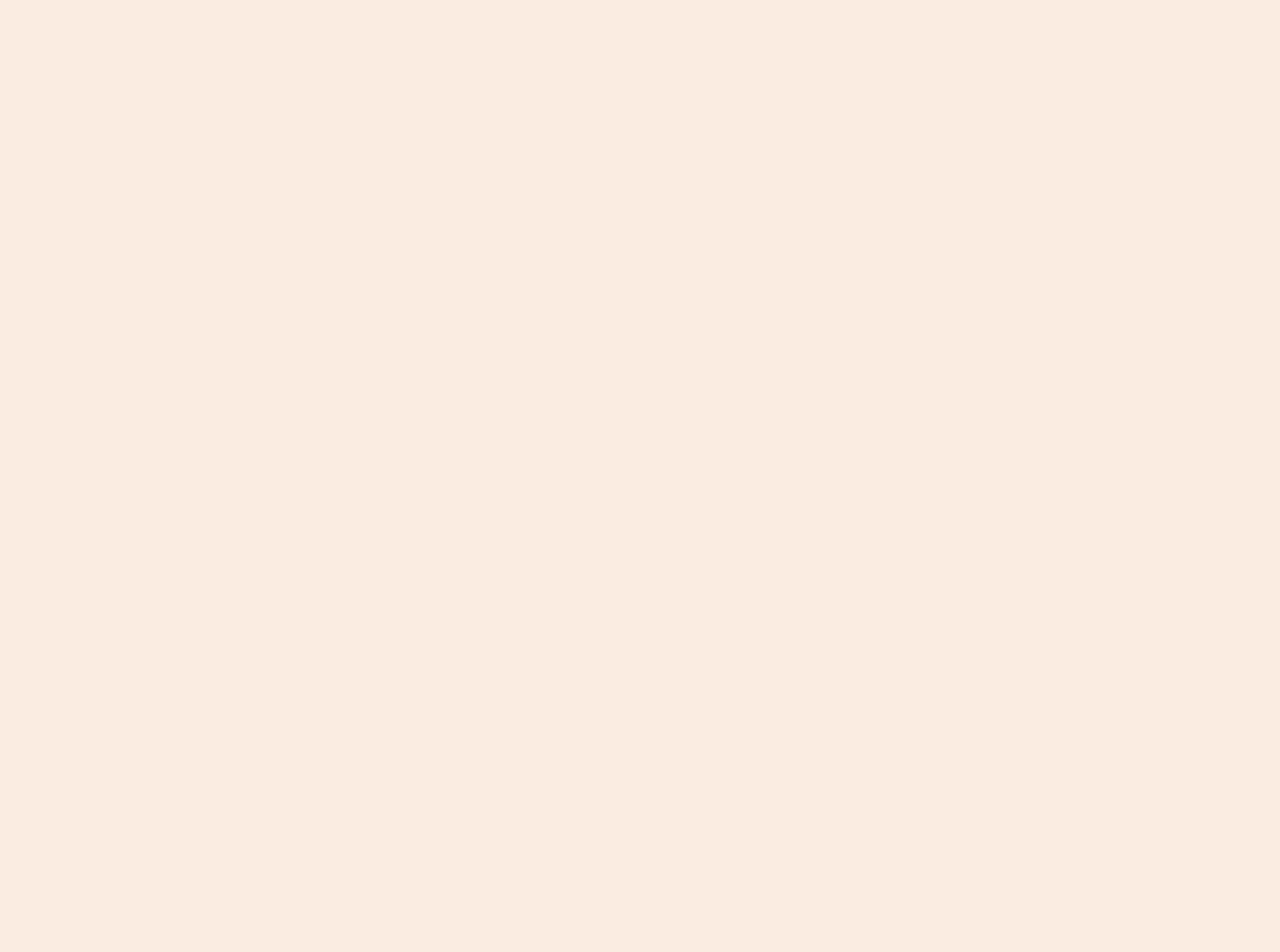
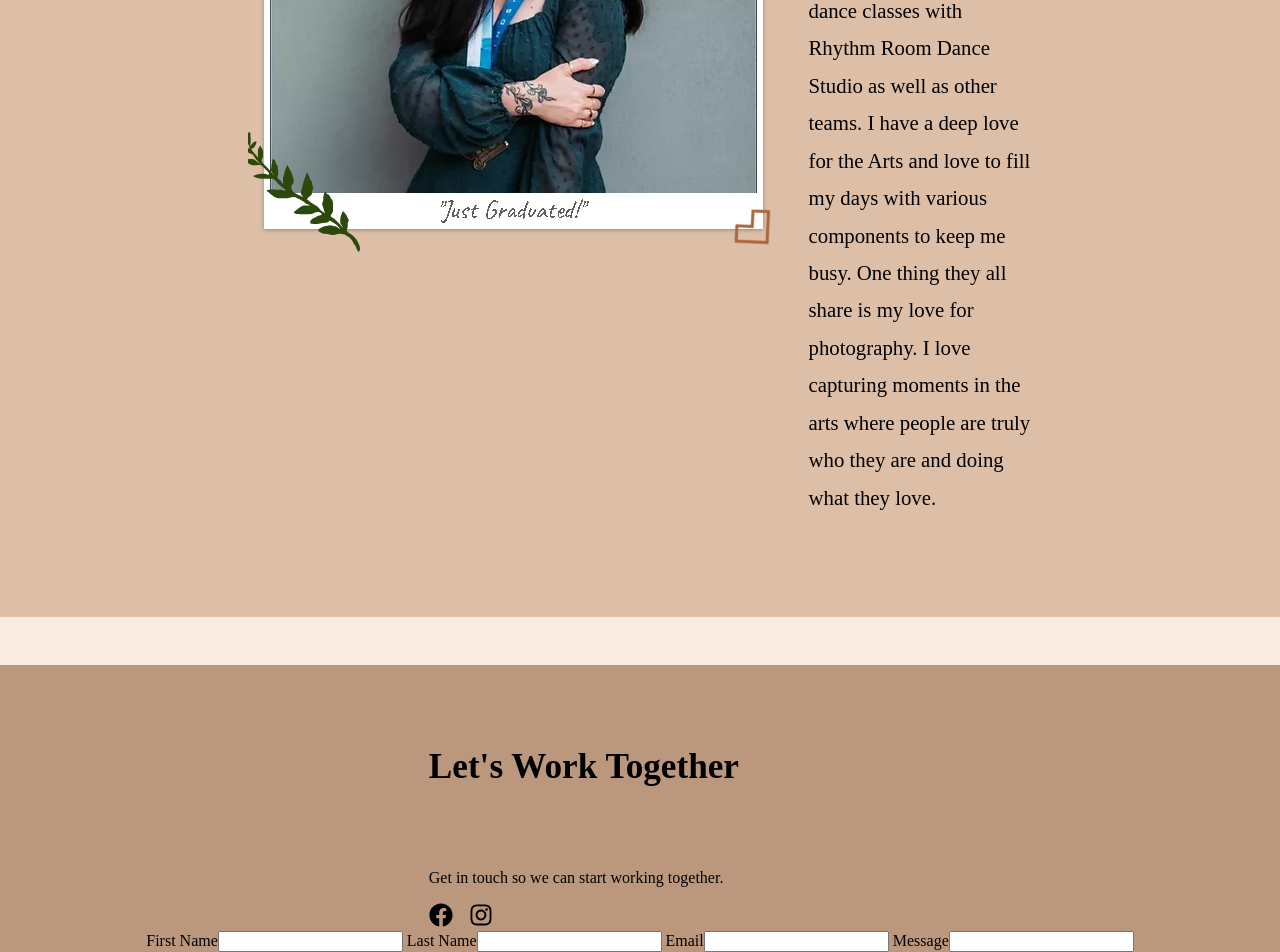
Before and after one commit to owlsCloud/Andrea-Portfolio, a React (Create React App) app: page /about in a window 1280 px wide. Shown: the part 274-1226 px from the top of the page. Before the commit the page ends 800 px from the top, so only its background shows below. Built offline with nearby package versions, Linux system fonts and the light colour scheme; the HTML template or start-up script is replaced by a standard one.

Commit message:
added about me working on contact form

```diff
--- a/src/components/Header.js
+++ b/src/components/Header.js
@@ -8,7 +8,7 @@ function Header() {
       <div>
         <ul className="nav__links">
           <li>
-            <a className="nav__links-link" href="">
+            <a className="nav__links-link" href="/">
               Portfolio
             </a>
           </li>
@@ -18,17 +18,17 @@ function Header() {
             </a>
           </li>
           <li>
-            <a className="nav__links-link" href="">
+            <a className="nav__links-link" href="/winds">
               UTRGV Winds
             </a>
           </li>
           <li>
-            <a className="nav__links-link" href="">
+            <a className="nav__links-link" href="/social">
               Social Media
             </a>
           </li>
           <li>
-            <a className="nav__links-link" href="">
+            <a className="nav__links-link" href="/contact">
               Contact
             </a>
           </li>
--- a/src/pages/About.js
+++ b/src/pages/About.js
@@ -1,8 +1,50 @@
 import React from "react";
-
+import { FaFacebook, FaInstagram } from "react-icons/fa";
+import andrea from "../assets/images/andrea.PNG";
 import "../styles/about.scss";
 function About() {
-  return <section className="about">About</section>;
+  return (
+    <section className="about">
+      <h1 className="about__title">About me</h1>
+      <div className="about__bio">
+        <img className="about__bio-img" src={andrea} alt="Andrea" />
+
+        <p className="about__bio-summary">
+          Hi! My name is Andrea Davila, and I am a Communications Graduate
+          student at the University of Texas Rio Grande Valley and currently run
+          social media for numerous programs such as The UTRGV Drumline, UTRGV
+          Winds, and more.
+          <br /> &#09; While I am away from the marching world, you can find me
+          giving and participating in Latin dance classes with Rhythm Room Dance
+          Studio as well as other teams. I have a deep love for the Arts and
+          love to fill my days with various components to keep me busy. One
+          thing they all share is my love for photography. I love capturing
+          moments in the arts where people are truly who they are and doing what
+          they love.
+        </p>
+      </div>
+      <div className="about__contact">
+        <div className="about__contact-heading">
+          <h6>Let's Work Together</h6>
+          <p>Get in touch so we can start working together.</p>
+          <FaFacebook size="1.5em" style={{ marginRight: "1em" }} />
+          <FaInstagram size="1.5em" />
+        </div>
+        <div className="about__contact-form">
+          <form action="">
+            <label> First Name</label>
+            <input type="text" />
+            <label> Last Name</label>
+            <input type="text" />
+            <label> Email</label>
+            <input type="text" />
+            <label> Message</label>
+            <input type="text" />
+          </form>
+        </div>
+      </div>
+    </section>
+  );
 }
 
 export default About;
--- a/src/styles/about.scss
+++ b/src/styles/about.scss
@@ -1,3 +1,44 @@
 .about {
   height: 100vh;
+  display: flex;
+  justify-content: center;
+  align-items: center;
+  flex-direction: column;
+  &__title {
+    color: #645e5a;
+  }
+  &__bio {
+    padding: 5em;
+    background-color: #ddbea6;
+    display: flex;
+    justify-content: center;
+    align-items: center;
+    margin-bottom: 3em;
+    &-img {
+      margin-right: 2em;
+    }
+    &-summary {
+      font-size: 1.3em;
+      width: 20%;
+      line-height: 1.8em;
+    }
+  }
+
+  &__contact {
+    width: 100%;
+    background-color: #bb987d;
+    display: flex;
+    justify-content: center;
+    align-items: center;
+    flex-direction: column;
+    &-heading {
+      width: 33%;
+      h6 {
+        font-size: 2.2em;
+      }
+    }
+    &-form {
+      display: block;
+    }
+  }
 }
--- a/src/styles/header.scss
+++ b/src/styles/header.scss
@@ -15,11 +15,11 @@
   &__links {
     list-style-type: none;
     display: inline-flex;
-
+    margin: 1em 0;
     font-size: 1.3em;
     &-link {
       text-decoration: none;
-      margin: 0 1.2em;
+      margin: 1.2em;
       color: #e0c9c1;
       &:hover {
         color: #f5a98f;
```
Also changed, not shown: src/assets/images/andrea.PNG (added).
